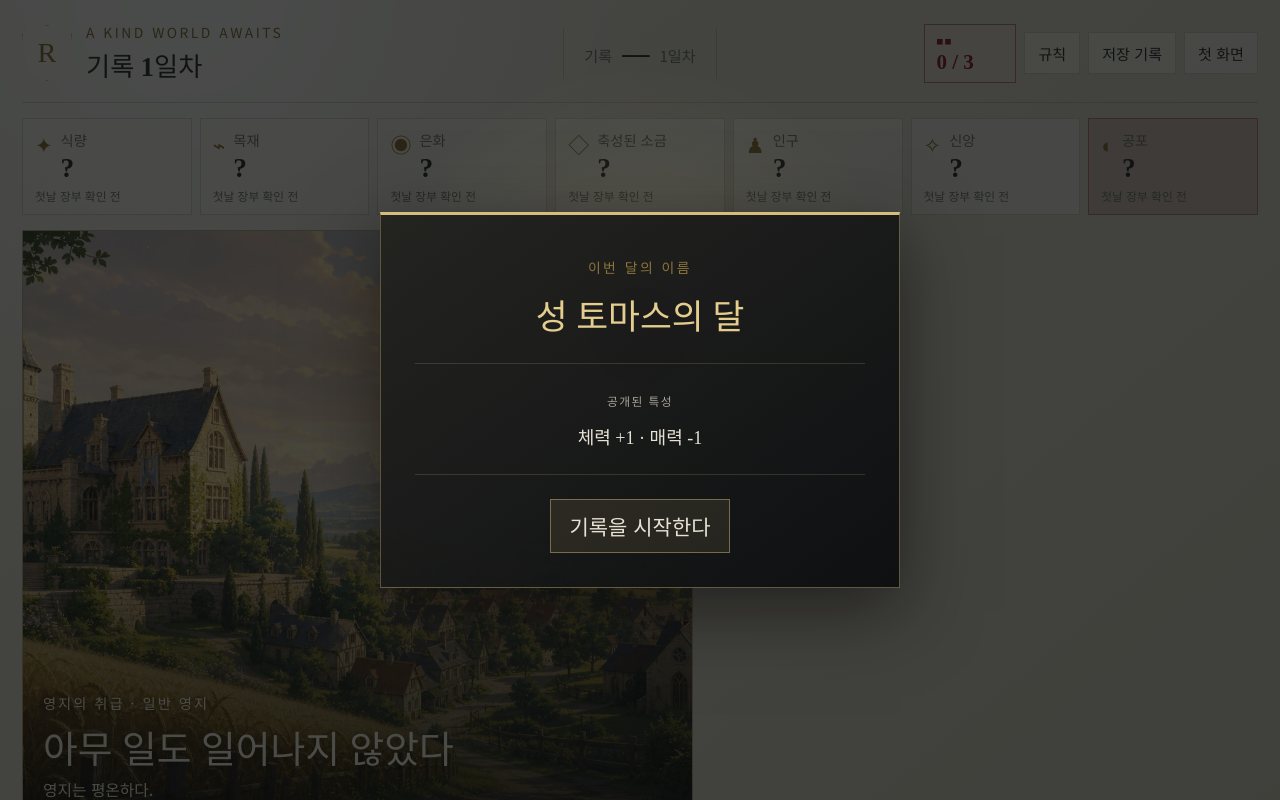
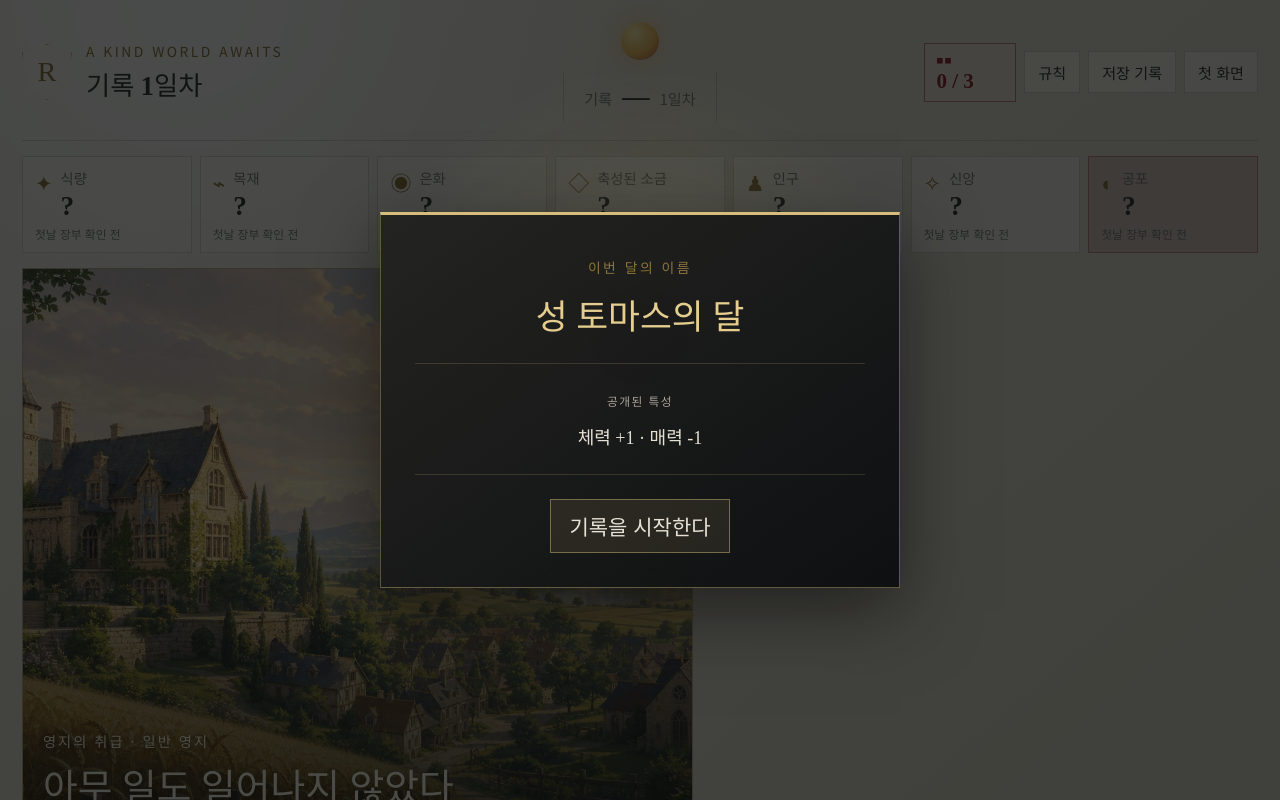
Before and after one commit to WinterConstellation/rosenthal-estate-sim, a React (Vite) app: page / in a window 1280 px wide. Both pictures are taken after a click on the button "잠에서 깨어난다". Shown: the top 800 px of the page. Built offline with nearby package versions, Linux system fonts and the light colour scheme; a web font is replaced by a local one.

Commit message:
Add celestial transition moon phases

```diff
--- a/src/App.jsx
+++ b/src/App.jsx
@@ -104,6 +104,21 @@ const TRAIT_DETAILS = {
   divine: "신성한 방식과 축복을 받아들이는 성향.",
   suspicion: "평범해 보이는 장면의 어긋남을 의심하는 성향.",
 };
+
+const MOON_FRAME_COUNT = 31;
+const MOON_FRAME_SIZE = 128;
+
+function getMoonFrameIndex(day) {
+  const numericDay = Number(day) || 1;
+  return Math.min(MOON_FRAME_COUNT - 1, Math.max(0, numericDay - 1));
+}
+
+function getMoonPhaseStyle(day) {
+  return {
+    backgroundImage: 'url("./assets/moon-phases.svg")',
+    backgroundPosition: `-${getMoonFrameIndex(day) * MOON_FRAME_SIZE}px 0`,
+  };
+}
 
 function resourceStage(key, value) {
   const amount = Math.max(0, Math.min(value ?? 0, 100));
@@ -563,11 +578,32 @@ function RulesModal({ game, tutorial, onClose, onTogglePassive, onEquipStigma })
   );
 }
 
-function TransitionOverlay({ kind, onContinue }) {
+function MoonPhase({ day, className = "" }) {
+  return (
+    <span
+      className={`moon-phase ${className}`.trim()}
+      style={getMoonPhaseStyle(day)}
+      aria-hidden="true"
+    />
+  );
+}
+
+function CelestialIndicator({ day, isNight }) {
+  const label = isNight ? `${day}일차 달` : "낮의 태양";
+  return (
+    <div className={`celestial-indicator ${isNight ? "celestial-indicator--night" : "celestial-indicator--day"}`} role="img" aria-label={label} title={label}>
+      <span className="celestial-indicator__sun" aria-hidden="true" />
+      <MoonPhase day={day} className="celestial-indicator__moon" />
+    </div>
+  );
+}
+
+function TransitionOverlay({ kind, day, onContinue }) {
   const isDawn = kind === "daybreak";
   return (
     <div className={`time-transition time-transition--${kind}`}>
-      <div className="time-transition__orb" />
+      <span className="time-transition__orb time-transition__sun" aria-hidden="true" />
+      <MoonPhase day={day} className="time-transition__orb time-transition__moon" />
       <div className="time-transition__copy">
         <span>{isDawn ? "밤이 끝난다" : "저녁이 끝났다"}</span>
         <h2>{isDawn ? "달이 떨어진다." : "해가 떨어진다."}</h2>
@@ -938,10 +974,13 @@ function App() {
             <h1>{headerTitle}</h1>
           </div>
         </div>
-        <div className="phase-clock">
-          <span>{phaseLabel}</span>
-          <strong>{phaseProgress}</strong>
-          <em>{game.day}일차</em>
+        <div className="topbar__center">
+          <CelestialIndicator day={game.day} isNight={isNight} />
+          <div className="phase-clock">
+            <span>{phaseLabel}</span>
+            <strong>{phaseProgress}</strong>
+            <em>{game.day}일차</em>
+          </div>
         </div>
         <div className="topbar__actions">
           <div className="sacrifice-counter">
@@ -983,8 +1022,8 @@ function App() {
         <CharacterPanel game={game} />
       </div>
 
-      {game.phase === "nightfall-transition" && <TransitionOverlay kind="nightfall" onContinue={() => setGame(completeTransition(game))} />}
-      {game.phase === "daybreak-transition" && <TransitionOverlay kind="daybreak" onContinue={() => setGame(completeTransition(game))} />}
+      {game.phase === "nightfall-transition" && <TransitionOverlay kind="nightfall" day={game.day} onContinue={() => setGame(completeTransition(game))} />}
+      {game.phase === "daybreak-transition" && <TransitionOverlay kind="daybreak" day={game.day} onContinue={() => setGame(completeTransition(game))} />}
       <ResultOverlay game={game} result={game.phase === "result" ? game.pendingResult : null} onContinue={() => setGame(continueAfterResult(game))} />
       {rulesOpen && (
         <RulesModal
--- a/src/styles.css
+++ b/src/styles.css
@@ -197,6 +197,68 @@ button:focus-visible {
 .phase-clock strong {
   font-family: "Gowun Batang", serif;
   font-size: 1.3rem;
+}
+
+.topbar__center {
+  display: grid;
+  justify-items: center;
+  gap: 7px;
+}
+
+.moon-phase {
+  display: block;
+  width: 128px;
+  height: 128px;
+  background-repeat: no-repeat;
+  background-size: 3968px 128px;
+}
+
+.celestial-indicator {
+  position: relative;
+  width: 72px;
+  height: 42px;
+  pointer-events: none;
+}
+
+.celestial-indicator__sun,
+.celestial-indicator__moon {
+  position: absolute;
+  left: 50%;
+  top: 0;
+  transition: opacity 450ms ease, transform 450ms ease;
+  will-change: opacity, transform;
+}
+
+.celestial-indicator__sun {
+  width: 38px;
+  height: 38px;
+  border-radius: 50%;
+  background: radial-gradient(circle at 35% 30%, #fff3ad, #f0b85d 58%, #b45534);
+  box-shadow: 0 0 28px rgba(239, 184, 93, 0.62);
+}
+
+.celestial-indicator__moon {
+  transform-origin: top left;
+}
+
+.celestial-indicator--day .celestial-indicator__sun {
+  opacity: 1;
+  transform: translateX(-50%) translateY(0) scale(1);
+}
+
+.celestial-indicator--day .celestial-indicator__moon {
+  opacity: 0;
+  transform: translate(-20px, 18px) scale(0.28);
+}
+
+.celestial-indicator--night .celestial-indicator__sun {
+  opacity: 0;
+  transform: translateX(-50%) translateY(18px) scale(0.72);
+}
+
+.celestial-indicator--night .celestial-indicator__moon {
+  opacity: 1;
+  transform: translate(-20px, 0) scale(0.32);
 }
 
 .topbar__actions {
@@ -1298,7 +1360,7 @@ button:focus-visible {
 
 .time-transition--nightfall {
   background:
-    radial-gradient(circle at 50% 35%, rgba(255, 218, 128, 0.32), transparent 28%),
+    radial-gradient(circle at 50% 28%, rgba(255, 218, 128, 0.34), transparent 28%),
     linear-gradient(180deg, #efe7ce, #c99a79);
 }
 
@@ -1310,7 +1372,7 @@ button:focus-visible {
 
 .time-transition--daybreak {
   background:
-    radial-gradient(circle at 50% 40%, rgba(93, 111, 146, 0.24), transparent 32%),
+    radial-gradient(circle at 50% 34%, rgba(93, 111, 146, 0.24), transparent 32%),
     linear-gradient(180deg, #0a0d15, #191925);
 }
 
@@ -1323,24 +1385,38 @@ button:focus-visible {
 .time-transition__orb {
   position: absolute;
   z-index: 1;
+  top: 36%;
+  left: 50%;
+  will-change: opacity, transform;
+}
+
+.time-transition__sun {
   width: 160px;
   height: 160px;
   border-radius: 50%;
-  animation: falling-orb 1800ms ease both;
-  will-change: transform;
-}
-
-.time-transition--nightfall .time-transition__orb {
   background: radial-gradient(circle at 42% 38%, #ffe29a, #d7774d 62%, #792129);
   box-shadow: 0 0 48px rgba(243, 200, 92, 0.58);
 }
 
-.time-transition--daybreak .time-transition__orb {
-  background:
-    radial-gradient(circle at 37% 32%, rgba(255, 255, 255, 0.42) 0 8%, transparent 9%),
-    radial-gradient(circle at 56% 58%, rgba(92, 100, 121, 0.25) 0 13%, transparent 14%),
-    radial-gradient(circle, #f0eee5, #9fa7b9 68%, #626b83);
-  box-shadow: 0 0 56px rgba(197, 211, 244, 0.48);
+.time-transition__moon {
+  border-radius: 50%;
+  filter: drop-shadow(0 0 34px rgba(197, 211, 244, 0.52));
+}
+
+.time-transition--nightfall .time-transition__sun {
+  animation: sun-fall 1800ms ease both;
+}
+
+.time-transition--nightfall .time-transition__moon {
+  animation: moon-rise 1800ms ease both;
+}
+
+.time-transition--daybreak .time-transition__moon {
+  animation: moon-fall 1800ms ease both;
+}
+
+.time-transition--daybreak .time-transition__sun {
+  animation: sun-rise 1800ms ease both;
 }
 
 .time-transition__copy {
@@ -1401,9 +1477,26 @@ button:focus-visible {
   to { opacity: 1; transform: translateY(0); }
 }
 
-@keyframes falling-orb {
-  from { transform: translateY(-240px) scale(1.25); }
-  to { transform: translateY(520px) scale(0.55); }
+@keyframes sun-fall {
+  0% { opacity: 1; transform: translate(-50%, -260px) scale(1.24); }
+  58% { opacity: 1; }
+  100% { opacity: 0.18; transform: translate(-50%, 520px) scale(0.55); }
+}
+
+@keyframes moon-rise {
+  0%, 28% { opacity: 0; transform: translate(-50%, 520px) scale(0.54); }
+  100% { opacity: 1; transform: translate(-50%, -110px) scale(1.08); }
+}
+
+@keyframes moon-fall {
+  0% { opacity: 1; transform: translate(-50%, -110px) scale(1.08); }
+  58% { opacity: 1; }
+  100% { opacity: 0.12; transform: translate(-50%, 520px) scale(0.54); }
+}
+
+@keyframes sun-rise {
+  0%, 28% { opacity: 0; transform: translate(-50%, 520px) scale(0.55); }
+  100% { opacity: 1; transform: translate(-50%, -260px) scale(1.24); }
 }
 
 @keyframes transition-veil {
```
Also changed, not shown: public/assets/moon-phases.svg (added).
